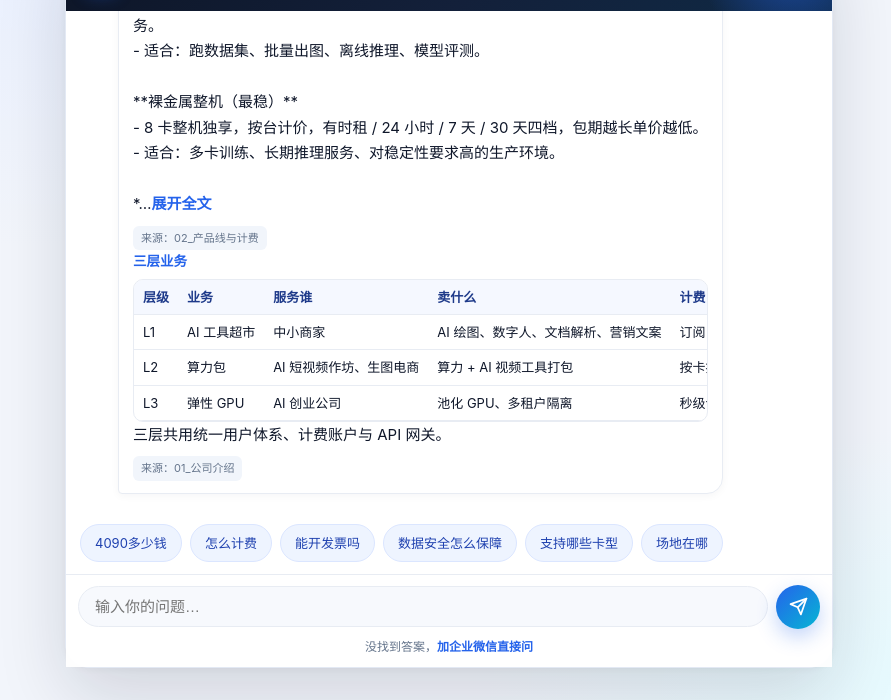
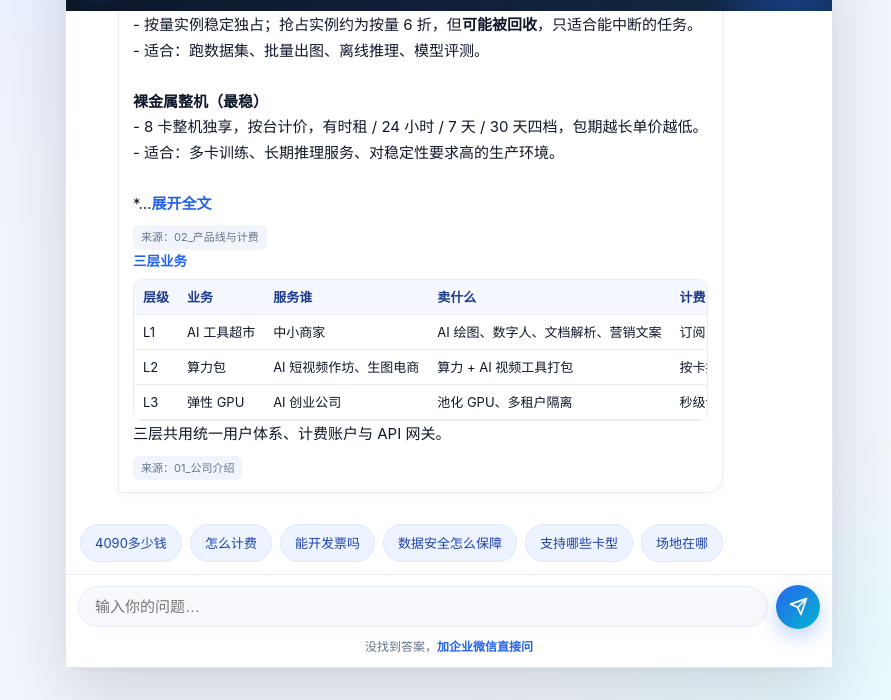
Before and after one commit to wenwanqing1217/chiyun-share, a plain HTML site: page index.html in a window 1280 px wide. Both pictures are taken after a click on the element "怎么计费". Shown: the part 100-800 px from the top of the page, without its empty margins (191-1082 px from the left). Drawn offline with Linux system fonts and the light colour scheme.

Commit message:
fix markdown rendering (bold/lists)

```diff
--- a/index.html
+++ b/index.html
@@ -89,6 +89,9 @@
   }
   .nodata{color:var(--sub)}
   .more{color:var(--brand);text-decoration:none;font-weight:600}
+  .bubble strong{font-weight:700}
+  .bubble ul{margin:6px 0 0;padding-left:18px}
+  .bubble li{margin:2px 0}
   .tblwrap{overflow:auto;max-height:300px;border:1px solid var(--line);border-radius:10px;margin-top:6px}
   table{border-collapse:collapse;width:100%;font-size:13px}
   th,td{border-bottom:1px solid var(--line);padding:6px 9px;text-align:left;white-space:nowrap}
@@ -220,12 +223,16 @@ function esc(s){
   return (s||"").replace(/[&<>]/g,c=>({"&":"&amp;","<":"&lt;",">":"&gt;"}[c]));
 }
 
-function mdTable(text){
+function fmt(s){
+  return esc(s).replace(/\*\*(.+?)\*\*/g,"<strong>$1</strong>").replace(/`([^`]+)`/g,"<code>$1</code>");
+}
+
+function mdBlocks(text){
   const lines=text.split("\n");
-  let html="",rows=[],inTable=false;
-  const flush=()=>{
+  let html="",rows=[],inTable=false,list=[];
+  const flushTable=()=>{
     if(!rows.length) return;
-    const head=rows[0], body=rows.slice(1);
+    const head=rows[0],body=rows.slice(1);
     html+='<div class="tblwrap"><table><thead><tr>'+
       head.map(c=>"<th>"+esc(c)+"</th>").join("")+
       "</tr></thead><tbody>"+
@@ -233,17 +240,26 @@ function mdTable(text){
       "</tbody></table></div>";
     rows=[];
   };
+  const flushList=()=>{
+    if(!list.length) return;
+    html+="<ul>"+list.map(x=>"<li>"+fmt(x)+"</li>").join("")+"</ul>";
+    list=[];
+  };
   for(const line of lines){
     const t=line.trim();
     if(t.startsWith("|")){
+      flushList();
       const cells=t.replace(/^\||\|$/g,"").split("|").map(c=>c.trim());
-      if(cells.every(c=>/^:?-{2,}:?$/.test(c))){ continue; }
+      if(cells.every(c=>/^:?-{2,}:?$/.test(c))) continue;
       rows.push(cells); inTable=true; continue;
     }
-    if(inTable){ flush(); inTable=false; }
-    if(t) html+="<p>"+esc(line)+"</p>";
+    if(inTable){ flushTable(); inTable=false; }
+    if(/^[-*]\s+/.test(t)){ list.push(t.replace(/^[-*]\s+/,"")); continue; }
+    flushList();
+    if(t) html+="<p>"+fmt(t)+"</p>";
   }
-  if(inTable) flush();
+  flushList();
+  if(inTable) flushTable();
   return html;
 }
 
@@ -273,11 +289,11 @@ function answer(q){
         const hasTable=d.x.indexOf("|")>=0;
         let body;
         if(hasTable){
-          body=mdTable(d.x);
+          body=mdBlocks(d.x);
         }else if(d.x.length>300){
-          body='<p>'+esc(d.x.slice(0,300))+'…<a href="javascript:;" class="more" data-i="'+i+'">展开全文</a></p>';
+          body='<p>'+fmt(d.x.slice(0,300))+'…<a href="javascript:;" class="more" data-i="'+i+'">展开全文</a></p>';
         }else{
-          body='<p>'+esc(d.x)+'</p>';
+          body=mdBlocks(d.x);
         }
         return '<h3>'+esc(d.t)+'</h3>'+body+'<span class="src">来源：'+esc(d.s)+'</span>';
       }).join("");
@@ -304,7 +320,7 @@ document.addEventListener("click",e=>{
   const a=e.target.closest(".more");
   if(!a || !window.__full) return;
   const item=window.__full[+a.dataset.i];
-  if(item) a.parentElement.textContent=item.x;
+  if(item) a.parentElement.outerHTML=mdBlocks(item.x);
 });
 document.querySelectorAll(".chip").forEach(c=>c.onclick=()=>answer(c.textContent.trim()));
 </script>
```
